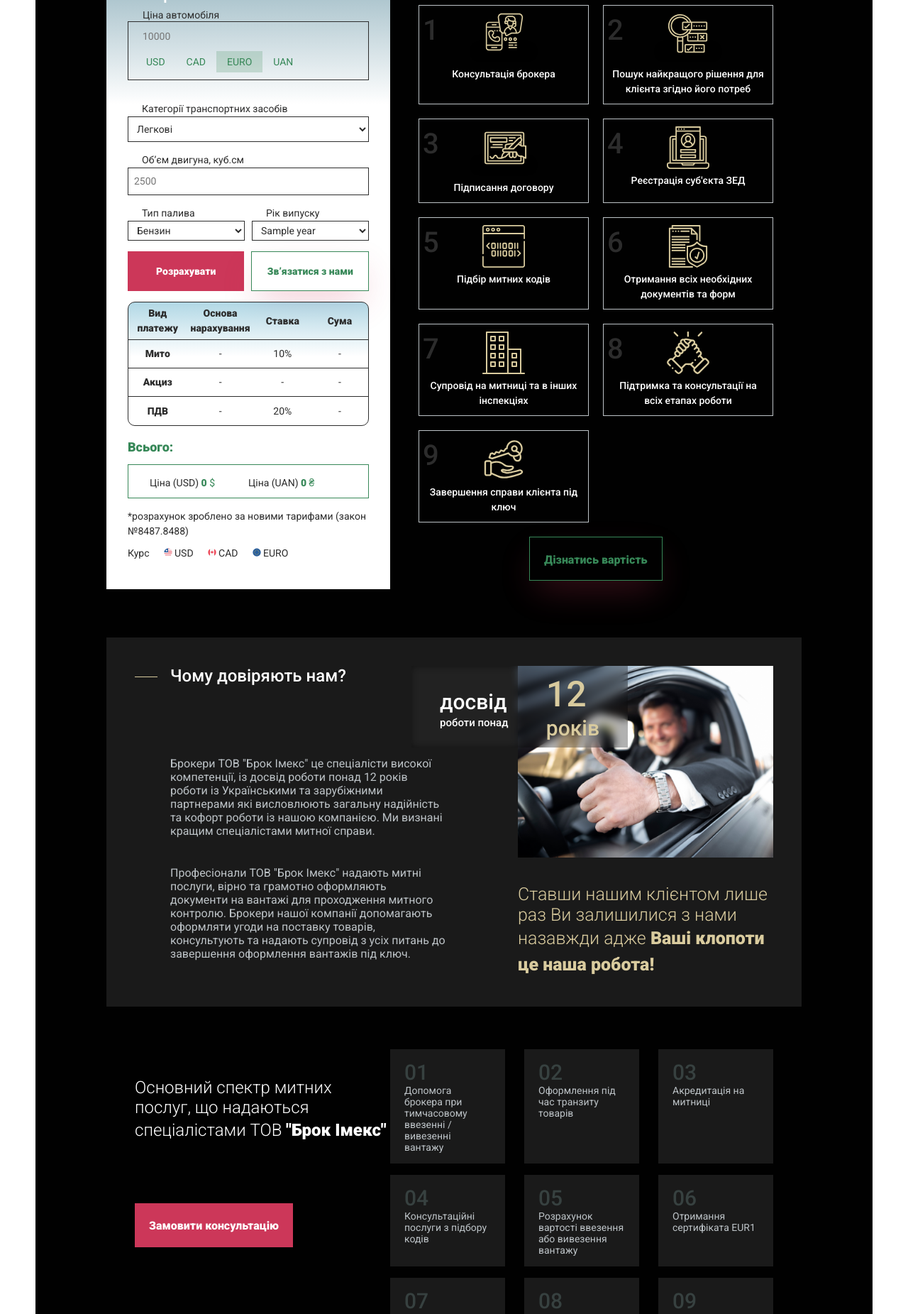
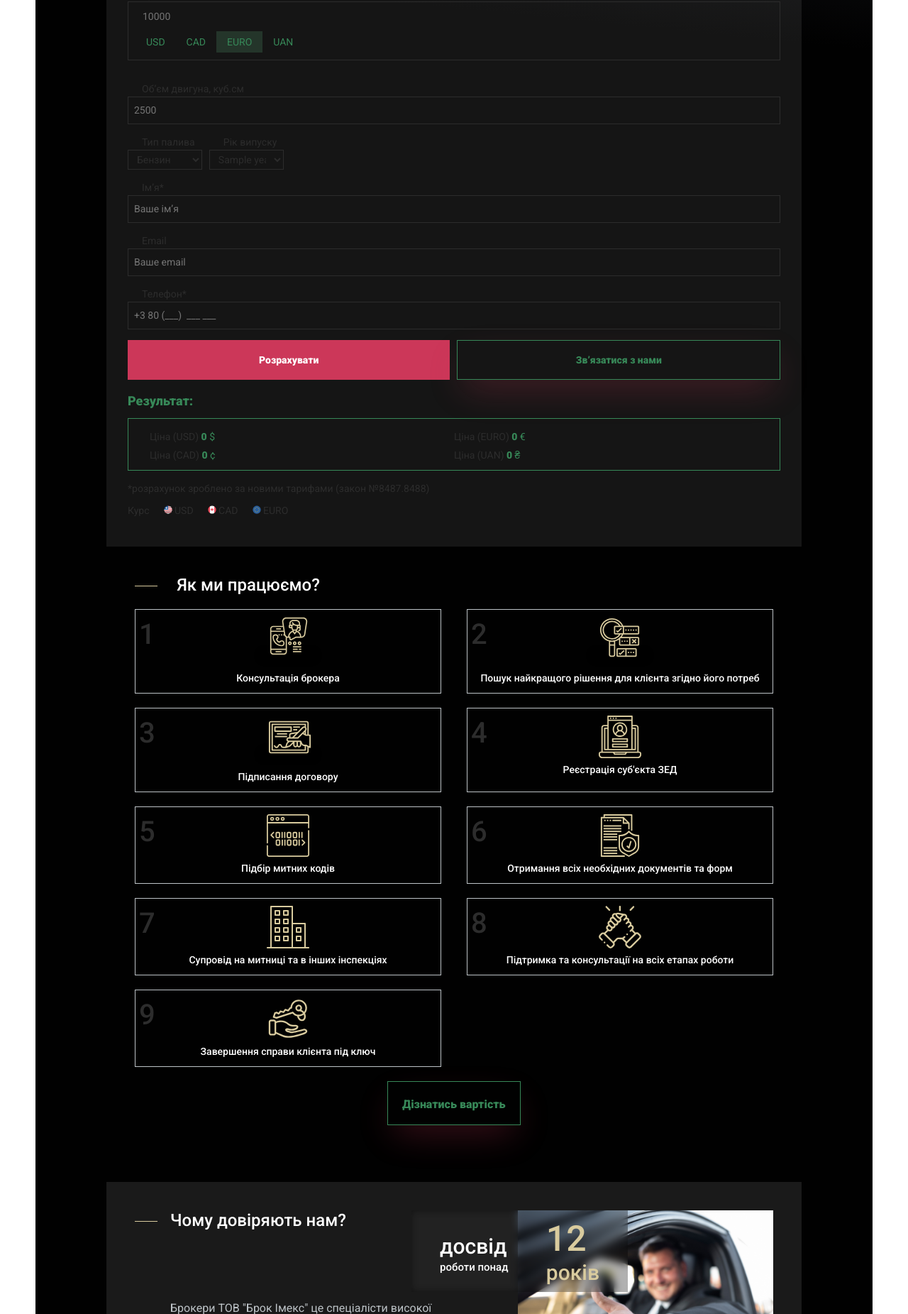
Before and after one commit to veronikasheva/project1-rework, a Django app: template templates/index.html in a window 1280 px wide. Shown: the part 807-2658 px from the top of the page at 71% size. Run offline with Django 4.2, Linux system fonts and the light colour scheme; the template is opened without the code that fills it: values that come from a table or form of the project are taken from there, others are empty; tables that the repository leaves empty hold one stand-in row (values such as "Sample post"); some libraries are stand-ins or nearby versions.

Commit message:
start remake calculator

```diff
--- a/static/source/pages/index/index.css
+++ b/static/source/pages/index/index.css
@@ -7,6 +7,7 @@
  * 3. Corrects text resizing oddly in IE 6/7 when body `font-size` is set using
  *  `em` units.
  */
+
 html {
   scroll-behavior: smooth; }
 
@@ -1773,7 +1774,7 @@ section {
 .banner {
   display: flex;
   justify-content: space-between;
-  /* position: relative;  */
+  position: relative;
   background: linear-gradient(5.79deg, #010101 85.28%, #363a45 101.11%, #000000 101.11%);}
   @media (max-width: 1000px) {
     .banner {
@@ -1837,6 +1838,7 @@ section {
         .banner__img-2 {
           display: none; } }
   .banner__slide img {
+    position: relative;
     width: 807px;
     max-height: 650px;
     height: 100%;
@@ -1870,12 +1872,33 @@ section {
     font-size: 20px;
     line-height: 23px; }
 .banner__right{
-  right: 0px;
-
+    position: absolute;
+    right: 20px;
+    padding: 10px 30px;
+    color: #D9CB9E;
+    background-color: #0000005a;
+}
+.banner__img_money img{
+  position: absolute;
+  right: 150px;
+  bottom: -120px;
+  width: 355px;
+  height: auto;
+}
+.banner__text-down{
+  margin-top: 9px;
+  font-family: 'Roboto', sans-serif;
+  font-size: 16px;
+  color: #3C8D5A;
+  font-weight: 300;
+}
+.arrow-icon {
+  vertical-align: middle;
+}
+.banner__text-down :hover{
+  cursor: pointer;
 }
 .calc-and-stages {
-  display: flex;
-  align-items: flex-start;
   padding: 40px 0; }
   @media (max-width: 1000px) {
     .calc-and-stages {
@@ -2152,16 +2175,9 @@ section {
       margin-bottom: 20px; }
 
 .calculator {
-  min-width: 500px;
-  max-width: 500px;
-  background: #83a8b5;
-  background: linear-gradient(180deg, #83a8b5 0%, white 25%);
+  background-color: rgba(255, 255, 255, 0.08);
   padding: 30px;
   color: #2c2c2c; }
-  @media (max-width: 1440px) {
-    .calculator {
-      min-width: 400px;
-      max-width: 400px; } }
   @media (max-width: 900px) {
     .calculator {
       width: 100%;
@@ -2218,7 +2234,7 @@ section {
   .calculator__left {
     width: 100%; }
     .calculator__left .input_section_container {
-      flex-direction: column; }
+      flex-direction: row; }
       .calculator__left .input_section_container .input_section {
         display: flex;
         flex-direction: column;
--- a/templates/index.html
+++ b/templates/index.html
@@ -161,6 +161,12 @@
               src="/static/source/img/banner/port-terminal-konteinera-konteiner-krany-zaton-sudno-kontein.jpg"
               alt="slideImg"
             />
+            <div class="banner__text banner__right">
+            Працюємо по всій <b><span style="color: yellow;">Західній</span> <span style="color: blue;">Україні</span></b>
+          </div>
+          <div class="banner__img_money">
+            <img src="/static/source/img/banner/money.png" alt="">
+          </div>
           </div>
         </div>
         <div class="banner__left">
@@ -178,10 +184,21 @@
           <button class="btn_red modal_open" data-href="modal_consultation">
             Безкоштовна консультація
           </button>
-        </div>
-        <div class="banner__right">
-          <div class="banner__text">
-            Працюємо по всій Західній Україні
+          <div class="banner__text-down">
+            <span style="color: white;"><b style="font-size: 25px;">1</b>/3</span> Наступний
+            <svg
+              class="arrow-icon"
+              xmlns="http://www.w3.org/2000/svg"
+              width="85"
+              height="15"
+              viewBox="0 0 90 20"
+              fill="none"
+              >
+    <!-- Лінія -->
+    <line x1="0" y1="10" x2="85" y2="10" stroke="#3C8D5A" stroke-width="1" />
+    <!-- Стрілка -->
+    <polyline points="80,5 85,10 80,15" fill="none" stroke="#3C8D5A" stroke-width="1" />
+  </svg>
           </div>
         </div>
       </section>
@@ -192,6 +209,8 @@
             action="{% url 'contact' %}"
             class="calculator__form validation__block"
           >
+          <div class="calculator__"></div>
+          <div></div>
             <hgroup class="title">
               <h2 class="title_1">Калькулятор розмитнення авто</h2>
             </hgroup>
@@ -240,14 +259,6 @@
                   </div>
                 </div>
                 <div class="input_section_container">
-                  <div class="input_section">
-                    <label for="">Категорії транспортних засобів</label>
-                    <select name="category">
-                      <option value="passenger">Легкові</option>
-                      <option value="trucks">Вантажні</option>
-                    </select>
-                  </div>
-
                   <div class="input_section validation_container">
                     <label for="">Об’єм двигуна, куб.см</label>
                     <input
@@ -311,21 +322,19 @@
                       </select>
                     </div>
                   </div>
-                  <!--                            <div class="input_section validation_container">-->
-                  <!--                                <label for="">Ім’я*</label>-->
-                  <!--                                <input type="text" name="name" placeholder="Ваше ім’я" data-type="name"-->
-                  <!--                                    class="validation_input">-->
-                  <!--                            </div>-->
-                  <!--                            <div class="input_section validation_container">-->
-                  <!--                                <label for="">Email</label>-->
-                  <!--                                <input type="email" name="email" placeholder="Ваше email" data-type="email"-->
-                  <!--                                    class="validation_input">-->
-                  <!--                            </div>-->
-                  <!--                            <div class="input_section validation_container">-->
-                  <!--                                <label for="">Телефон*</label>-->
-                  <!--                                <input data-type="phone" name="phone" placeholder="+3 80 (___)  ___ ___"-->
-                  <!--                                    data-type="phone" class="validation_input">-->
-                  <!--                            </div>-->
+                  <div class="input_section validation_container">
+                      <label for="">Ім’я*</label>
+                      <input type="text" name="name" placeholder="Ваше ім’я" data-type="name" class="validation_input">
+                  </div>
+                  <div class="input_section validation_container">
+                      <label for="">Email</label>
+                      <input type="email" name="email" placeholder="Ваше email" data-type="email class="validation_input">
+                  </div>
+                  <div class="input_section validation_container">
+                      <label for="">Телефон*</label>
+                      <input data-type="phone" name="phone" placeholder="+3 80 (___)  ___ ___"
+                      data-type="phone" class="validation_input">
+                  </div>
                 </div>
 
                 <div class="calculator__bottom">
@@ -344,89 +353,7 @@
               </div>
               <div class="calculator__right">
                 <div class="calculator_result">
-                  <div class="calculator_result__table-wrapper">
-                    <table class="calculator_result__table">
-                      <thead>
-                        <tr class="calculator_result__table-row">
-                          <th class="calculator_result__table-row-title">
-                            Вид платежу
-                          </th>
-                          <th class="calculator_result__table-row-title">
-                            Основа нарахування
-                          </th>
-                          <th class="calculator_result__table-row-title">
-                            Ставка
-                          </th>
-                          <th class="calculator_result__table-row-title">
-                            Сума
-                          </th>
-                        </tr>
-                      </thead>
-
-                      <tbody>
-                        <tr
-                          class="calculator_result__table-row calculator_result__table-duty"
-                        >
-                          <th class="calculator_result__table-row-title">
-                            Мито
-                          </th>
-                          <td
-                            class="calculator_result__table-duty-basis-accrual"
-                          >
-                            -
-                          </td>
-                          <td class="calculator_result__table-duty-rate">
-                            10%
-                          </td>
-                          <td class="calculator_result__table-duty-result">
-                            -
-                          </td>
-                        </tr>
-
-                        <tr
-                          class="calculator_result__table-row calculator_result__table-excise"
-                        >
-                          <th class="calculator_result__table-row-title">
-                            Акциз
-                          </th>
-                          <td
-                            class="calculator_result__table-excise-basis-accrual"
-                          >
-                            -
-                          </td>
-                          <td class="calculator_result__table-excise-rate">
-                            -
-                          </td>
-                          <td class="calculator_result__table-excise-result">
-                            -
-                          </td>
-                        </tr>
-                        <tr
-                          class="calculator_result__table-row calculator_result__table-vat"
-                        >
-                          <th class="calculator_result__table-row-title">
-                            ПДВ
-                          </th>
-                          <td
-                            class="calculator_result__table-vat-basis-accrual"
-                          >
-                            -
-                          </td>
-                          <td class="calculator_result__table-vat-rate">20%</td>
-                          <td class="calculator_result__table-vat-result">-</td>
-                        </tr>
-                        <!-- <tr
-                          class="calculator_result__table-row calculator_result__table-summary"
-                        >
-                          <th class="calculator_result__table-row-title">Всього</th>
-                          <td></td>
-                          <td></td>
-                          <td></td>
-                        </tr> -->
-                      </tbody>
-                    </table>
-                  </div>
-                  <div class="calculator_result__title">Всього:</div>
+                  <div class="calculator_result__title">Результат:</div>
                   <div class="calculator_result__main">
                     <div class="calculator_result__price">
                       <span> Ціна (USD) </span>
@@ -437,7 +364,7 @@
                         $
                       </span>
                     </div>
-                    <!-- <div class="calculator_result__price">
+                     <div class="calculator_result__price">
                       <span> Ціна (EURO) </span>
                       <span class="calculator_result__price-value">
                         <span
@@ -448,8 +375,8 @@
                         >
                         €
                       </span>
-                    </div> -->
-                    <!-- <div class="calculator_result__price">
+                    </div>
+                     <div class="calculator_result__price">
                       <span> Ціна (СAD) </span>
                       <span class="calculator_result__price-value">
                         <span class="result_currency cff_cad" id="result_cad"
@@ -457,7 +384,7 @@
                         >
                         ¢
                       </span>
-                    </div> -->
+                    </div>
                     <div class="calculator_result__price">
                       <span> Ціна (UAN) </span>
                       <span class="calculator_result__price-value">
```
Also changed, not shown: static/source/img/banner/1452 1.png (deleted), static/source/img/banner/bg123.png (deleted), 1 other file.
